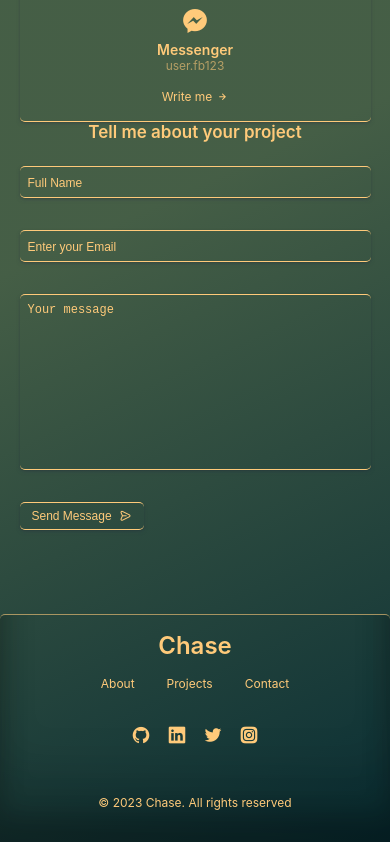
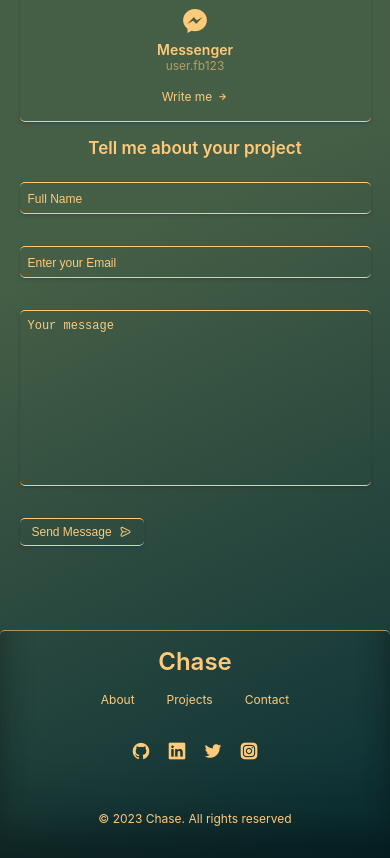
Before and after one commit to Chaseknis/portfolio, a React (Create React App) app: page / in a window 390 px wide. Shown: the part 6460-7318 px from the top of the page. Built offline with nearby package versions, Linux system fonts and the light colour scheme.

Commit message:
Update contact.css

```diff
--- a/src/routes/Contact.js
+++ b/src/routes/Contact.js
@@ -65,7 +65,7 @@ function Contact() {
           </div>
 
           <div className="contact_content">
-            <h3 className="contact_title">
+            <h3 className="contact_title form_title">
               Tell me about your project
             </h3>
 
--- a/src/routes/styles/contact.css
+++ b/src/routes/styles/contact.css
@@ -180,4 +180,8 @@
   .contact_group {
     flex-direction: column;
   }
+
+  .form_title {
+    padding-top: 1rem;
+  }
 }
```
